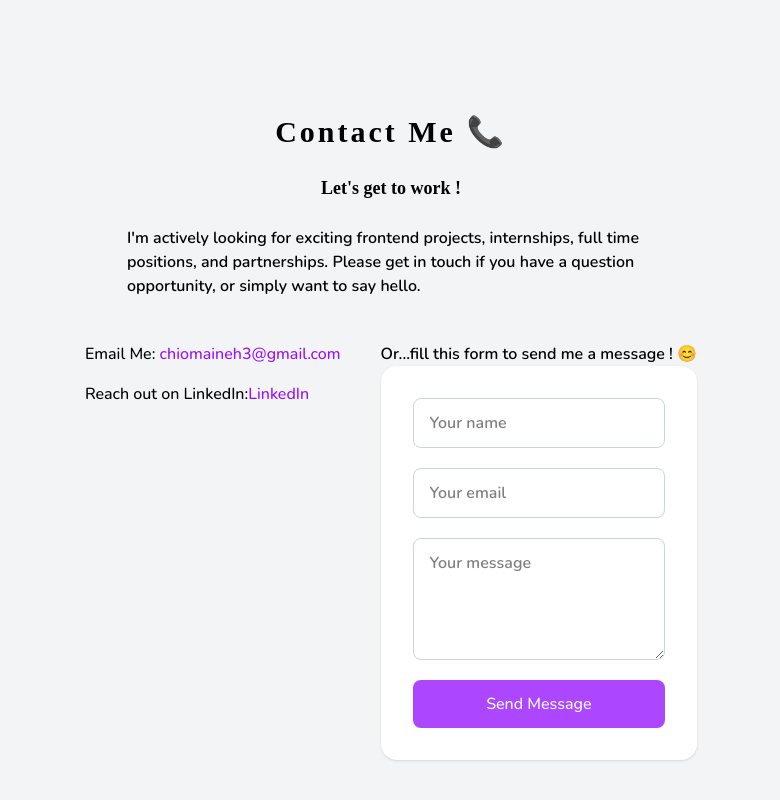
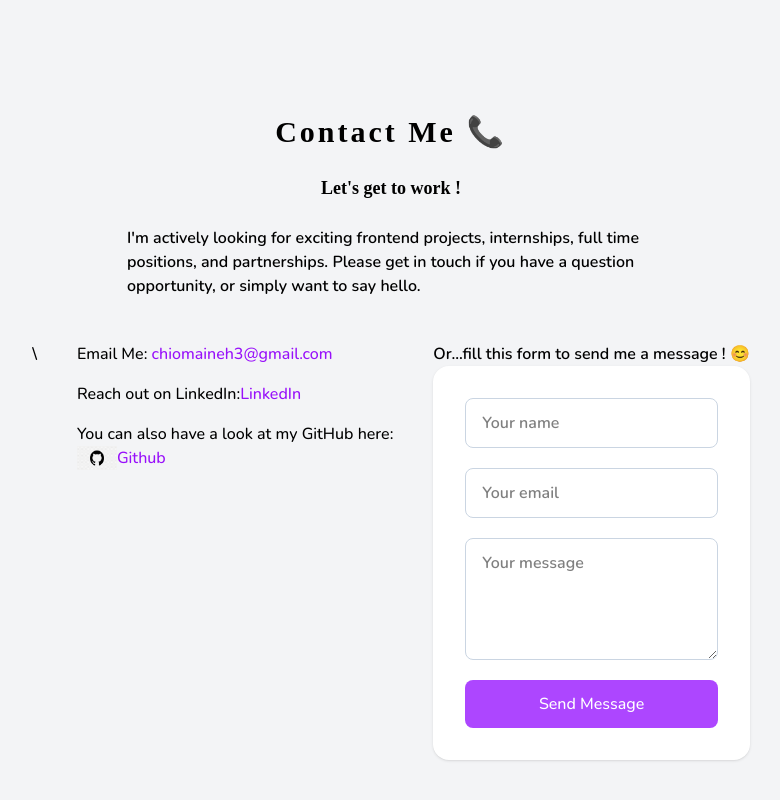
Before and after one commit to chiomaineh/chi-portfolio, a React (Vite) app: page / in a window 1280 px wide. Shown: the part 1950-2750 px from the top of the page, without its empty margins (249-1029 px from the left). Built offline with nearby package versions, Linux system fonts and the light colour scheme; a web font is replaced by a local one.

Commit message:
adding github repo

```diff
--- a/src/components/Contact.tsx
+++ b/src/components/Contact.tsx
@@ -1,4 +1,5 @@
 import { useState } from "react";
+import Github from "../assets/images/github-logo.png"
 
 function Contact() {
   const [showModal, setShowModal] = useState(false);
@@ -59,8 +60,7 @@ function Contact() {
           data-aos-duration="1500"
           className="flex flex-col lg:flex-row gap-10 mt-5"
         >
-          {/* left side*/}
-
+          \
           <div className="flex flex-col gap-4">
             <a
               href="mailto:chiomaineh3@gmail.com"
@@ -82,6 +82,22 @@ function Contact() {
               LinkedIn
             </a>
 
+            <a
+              href="https://github.com/chiomaineh"
+              target="_blank"
+              rel="noopener noreferrer"
+              className="text-purple-600 font-medium"
+            >
+              <span className="text-black hover:no-underline">
+                You can also have a look at my GitHub here:
+              </span>
+              <p className="flex items-center">
+                   <img src={Github} alt="" className="w-10 h-6" />
+                   <p>Github</p>
+              </p>
+
+            </a>
+
             {/* <a
               href="https://github.com/chiomaineh"
               target="_blank"
@@ -94,7 +110,6 @@ function Contact() {
               GitHub
             </a> */}
           </div>
-
           {/* Right side */}
           <div data-aos="fade-in-up" data-aos-duration="1500">
             <p className="my-5 lg:my-0">
--- a/src/components/Projects.tsx
+++ b/src/components/Projects.tsx
@@ -40,6 +40,7 @@ function Projects() {
               >
                 View Live
               </a>
+
             </div>
           </div>
 
```
Also changed, not shown: src/assets/images/github-logo.png (added).
